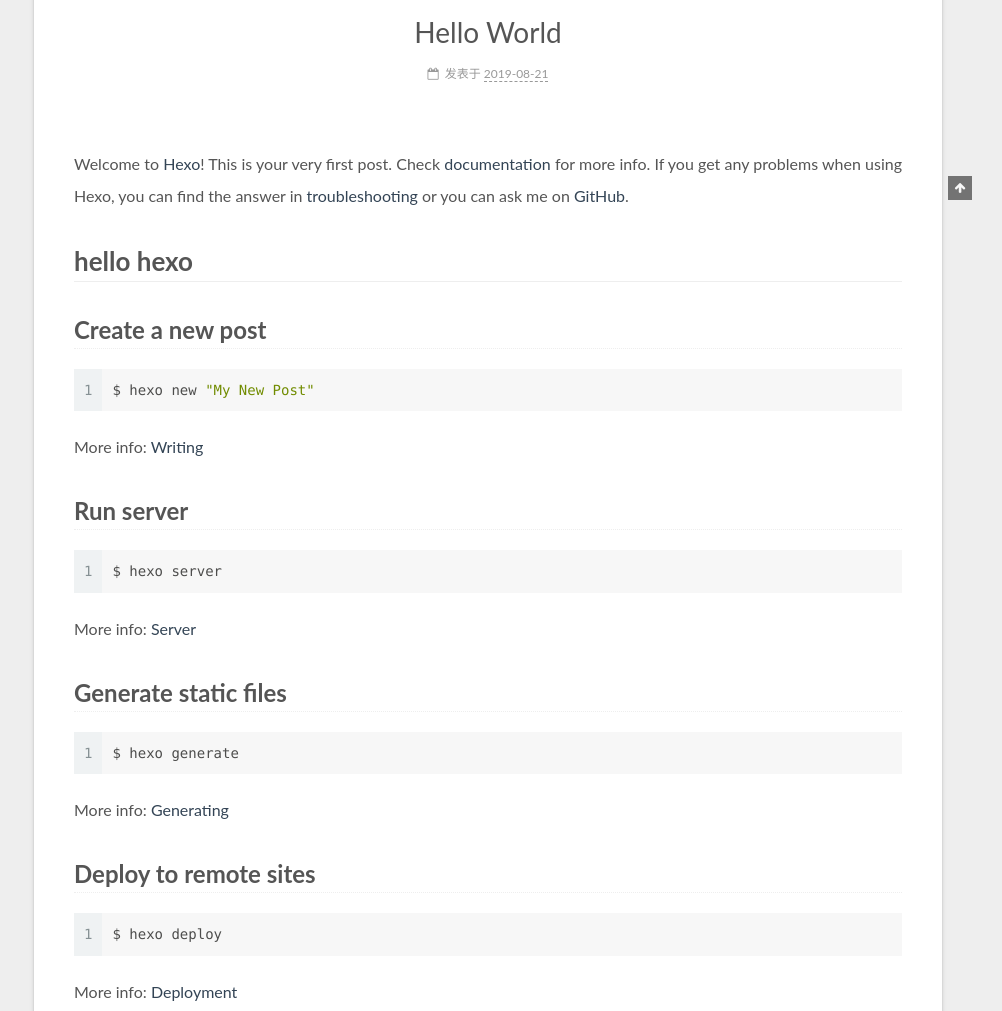
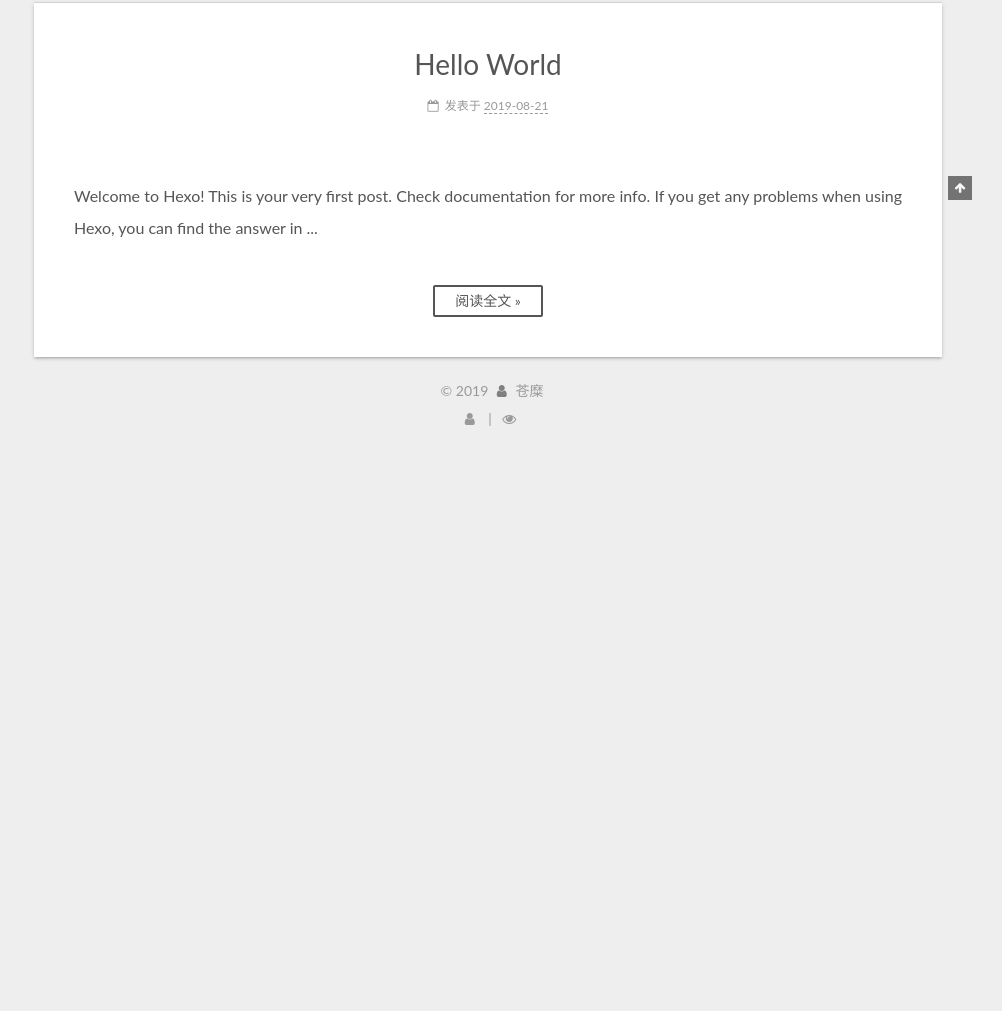
Before and after one commit to cangmis/cangmis.github.io, a plain HTML site: page index.html in a window 1280 px wide. Shown: the part 700-1711 px from the top of the page, without its empty margins (278-1280 px from the left). After the commit the page ends 1153 px from the top, so only its background shows below. Drawn offline with Linux system fonts and the light colour scheme; some packages are replaced by stand-ins of ours; a script that the page names is missing.

Commit message:
Site updated: 2019-08-27 16:04:04

```diff
--- a/css/main.css
+++ b/css/main.css
@@ -1541,7 +1541,7 @@ pre .javascript .function {
   width: 4px;
   height: 4px;
   border-radius: 50%;
-  background: #5c3754;
+  background: #12e4ff;
 }
 .feed-link,
 .chat {
--- a/index.html
+++ b/index.html
@@ -275,7 +275,7 @@
 
 
 
-              <time title="创建时间：2019-08-27 09:11:57 / 修改时间：10:03:44" itemprop="dateCreated datePublished" datetime="2019-08-27T09:11:57+08:00">2019-08-27</time>
+              <time title="创建时间：2019-08-27 09:11:57 / 修改时间：15:58:51" itemprop="dateCreated datePublished" datetime="2019-08-27T09:11:57+08:00">2019-08-27</time>
             </span>
 
 
@@ -317,7 +317,7 @@
 </ul>
 <hr>
 <!--超链接-->
-<p> <a href="http://www.markdown.cn/" target="_blank" rel="noopener">ca</a><br> <em>字体是斜线的</em><br>
+<p> <a href="http://www.markdown.cn/" target="_blank" rel="noopener">ca</a><br> <em>字体是斜线的</em><br> <!--显示阅读全文--><br>
           <!--noindex-->
 
             <div class="post-button text-center">
@@ -408,21 +408,19 @@
 
 
 
-            <p>Welcome to <a href="https://hexo.io/" target="_blank" rel="noopener">Hexo</a>! This is your very first post. Check <a href="https://hexo.io/docs/" target="_blank" rel="noopener">documentation</a> for more info. If you get any problems when using Hexo, you can find the answer in <a href="https://hexo.io/docs/troubleshooting.html" target="_blank" rel="noopener">troubleshooting</a> or you can ask me on <a href="https://github.com/hexojs/hexo/issues" target="_blank" rel="noopener">GitHub</a>.</p>
-<h2 id="hello-hexo"><a href="#hello-hexo" class="headerlink" title="hello hexo"></a>hello hexo</h2><h3 id="Create-a-new-post"><a href="#Create-a-new-post" class="headerlink" title="Create a new post"></a>Create a new post</h3><figure class="highlight bash"><table><tr><td class="gutter"><pre><span class="line">1</span><br></pre></td><td class="code"><pre><span class="line">$ hexo new <span class="string">"My New Post"</span></span><br></pre></td></tr></table></figure>
+            <p>
+              Welcome to Hexo! This is your very first post. Check documentation for more info. If you get any problems when using Hexo, you can find the answer in
+              ...
+            </p>
+          <!--noindex-->
 
-<p>More info: <a href="https://hexo.io/docs/writing.html" target="_blank" rel="noopener">Writing</a></p>
-<h3 id="Run-server"><a href="#Run-server" class="headerlink" title="Run server"></a>Run server</h3><figure class="highlight bash"><table><tr><td class="gutter"><pre><span class="line">1</span><br></pre></td><td class="code"><pre><span class="line">$ hexo server</span><br></pre></td></tr></table></figure>
+            <div class="post-button text-center">
+              <a class="btn" href="/2019/08/21/hello-world/#more" rel="contents">
+                阅读全文 &raquo;
+              </a>
+            </div>
 
-<p>More info: <a href="https://hexo.io/docs/server.html" target="_blank" rel="noopener">Server</a></p>
-<h3 id="Generate-static-files"><a href="#Generate-static-files" class="headerlink" title="Generate static files"></a>Generate static files</h3><figure class="highlight bash"><table><tr><td class="gutter"><pre><span class="line">1</span><br></pre></td><td class="code"><pre><span class="line">$ hexo generate</span><br></pre></td></tr></table></figure>
-
-<p>More info: <a href="https://hexo.io/docs/generating.html" target="_blank" rel="noopener">Generating</a></p>
-<h3 id="Deploy-to-remote-sites"><a href="#Deploy-to-remote-sites" class="headerlink" title="Deploy to remote sites"></a>Deploy to remote sites</h3><figure class="highlight bash"><table><tr><td class="gutter"><pre><span class="line">1</span><br></pre></td><td class="code"><pre><span class="line">$ hexo deploy</span><br></pre></td></tr></table></figure>
-
-<p>More info: <a href="https://hexo.io/docs/deployment.html" target="_blank" rel="noopener">Deployment</a></p>
-
-
+          <!--/noindex-->
 
 
     </div>
```
Also changed, not shown: 2019/08/27/苍糜/index.html (+3 -3 lines).
